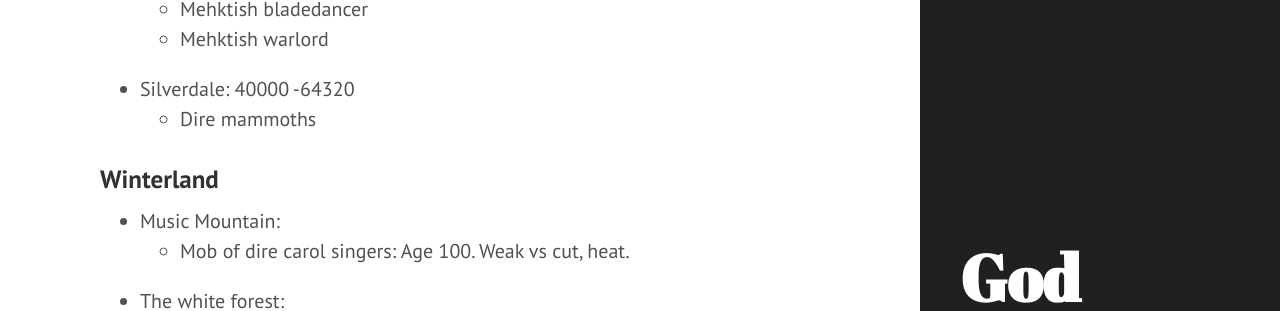
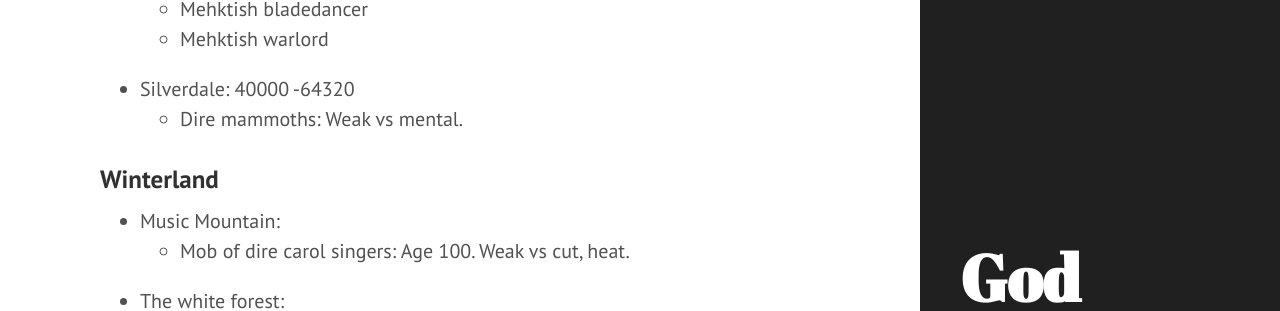
Before and after one commit to godwars2/godwars2.github.io, a Jekyll site: the page built from guides/weaknesses.md, in a window 1280 px wide and 900 px high, scrolled down 6529 px. Shown: the part 154-465 px from the top of the window. Built offline with Jekyll 4.4.1, drawn with Linux system fonts in a browser that asks for light colours.

Commit message:
Add missing titles, add Mammoth weakness

```diff
--- a/guides/weaknesses.md
+++ b/guides/weaknesses.md
@@ -183,7 +184,7 @@ Original guide by Xakarii on the God Wars 2 Forums ([here](http://clanscw.brinks
   - Mehktish bladedancer
   - Mehktish warlord
 - Silverdale: 40000 -64320
-  - Dire mammoths
+  - Dire mammoths: Weak vs mental.
 
 ### <a name='winterland'></a>Winterland
 - Music Mountain:
```
Also changed, not shown: other parts of guides/weaknesses.md (+1 -0 lines), guides/concepts.md (+1 -0 lines).
